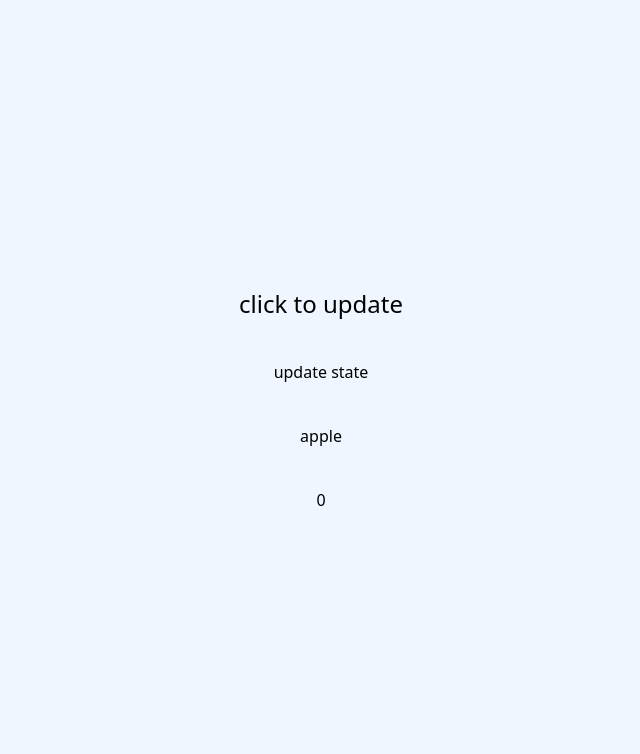
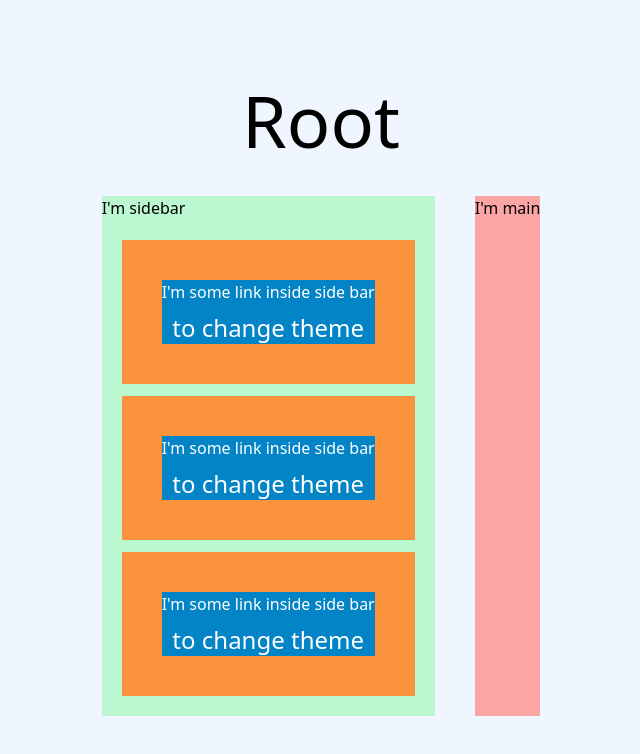
Before and after one commit to GurbanmyradowSerdar/react-lesson, a React (Create React App) app: page / in a window 1280 px wide. Shown: the top 754 px of the page, without its empty margins (319-959 px from the left). Built offline with nearby package versions, Linux system fonts and the light colour scheme.

Commit message:
10 course done

```diff
--- a/src/App.jsx
+++ b/src/App.jsx
@@ -1,25 +1,21 @@
-import { useState } from "react";
-import { stringArray } from "./components/9/data";
-
-let index = 0;
+import ThemeProvider from "./providers/ThemeProvider";
+import Main from "./components/10/main";
+import SideBar from "./components/10/sidebar";
+import AuthProvider from "./providers/AuthProvider";
 
 function App() {
-  const [name, setName] = useState(false);
-
-  function handleClick() {
-    index = index + 1;
-    console.log(index);
-  }
-  console.log("rendered");
-
   return (
     <div className="bg-blue-50 min-h-screen flex flex-col items-center justify-center gap-10">
-      <button className="text-2xl" onClick={handleClick}>
-        click to update
-      </button>
-      <button onClick={() => setName(!name)}>update state</button>
-      {<p>{stringArray[index]}</p>}
-      {index}
+      <p className="text-7xl">Root</p>
+
+      <ThemeProvider>
+        <AuthProvider>
+          <div className="flex gap-10">
+            <SideBar />
+            <Main />
+          </div>
+        </AuthProvider>
+      </ThemeProvider>
     </div>
   );
 }
--- /dev/null
+++ b/src/components/10/main/index.jsx
@@ -0,0 +1,7 @@
+export default function Main() {
+  return (
+    <div className="bg-red-300">
+      <div>I'm main</div>
+    </div>
+  );
+}
--- /dev/null
+++ b/src/components/10/sidebar/index.jsx
@@ -0,0 +1,22 @@
+import { useContext } from "react";
+import OptimizedLink from "./link/OptimizedLink";
+import { ThemeContext } from "../../../providers/ThemeProvider";
+
+export default function SideBar() {
+  const { theme } = useContext(ThemeContext);
+
+  return (
+    <div
+      className={`bg-green-200 ${
+        theme === "light" ? "" : "bg-green-900 text-white"
+      } transition-colors duration-300 ease-in-out`}
+    >
+      <div>I'm sidebar</div>
+      <div className="flex flex-col gap-3 m-5">
+        <OptimizedLink />
+        <OptimizedLink />
+        <OptimizedLink />
+      </div>
+    </div>
+  );
+}
--- /dev/null
+++ b/src/components/10/sidebar/link/OptimizedLink.jsx
@@ -0,0 +1,15 @@
+import { useContext } from "react";
+import { ThemeContext } from "../../../../providers/ThemeProvider";
+import Link from "./index";
+
+function OptimizedLink() {
+  const { setTheme } = useContext(ThemeContext);
+
+  return (
+    <div className="p-10 bg-orange-400">
+      <Link setTheme={setTheme} />
+    </div>
+  );
+}
+
+export default OptimizedLink;
--- /dev/null
+++ b/src/components/10/sidebar/link/index.jsx
@@ -0,0 +1,14 @@
+import { memo } from "react";
+
+function Link({ setTheme }) {
+  return (
+    <div className="bg-sky-600 text-white flex flex-col gap-2">
+      <p>I'm some link inside side bar</p>
+      <button onClick={setTheme} className="text-2xl">
+        to change theme
+      </button>
+    </div>
+  );
+}
+
+export default memo(Link);
--- /dev/null
+++ b/src/providers/AuthProvider.jsx
@@ -0,0 +1,14 @@
+import { createContext, useState } from "react";
+
+export const AuthContext = createContext(null);
+
+export default function AuthProvider({ children }) {
+  const [auth, setAuth] = useState("light");
+
+  const value = {
+    auth,
+    setAuth,
+  };
+
+  return <AuthContext.Provider value={value}>{children}</AuthContext.Provider>;
+}
--- /dev/null
+++ b/src/providers/ThemeProvider.jsx
@@ -0,0 +1,19 @@
+import { createContext, useCallback, useState } from "react";
+import { isLightTheme } from "../utils";
+
+export const ThemeContext = createContext(null);
+
+export default function ThemeProvider({ children }) {
+  const [theme, setTheme] = useState("light");
+
+  const value = {
+    theme,
+    setTheme: useCallback(() => {
+      setTheme((prev) => (isLightTheme(prev) ? "dark" : "light"));
+    }, []),
+  };
+
+  return (
+    <ThemeContext.Provider value={value}>{children}</ThemeContext.Provider>
+  );
+}
--- /dev/null
+++ b/src/utils/index.jsx
@@ -0,0 +1,3 @@
+export function isLightTheme(theme, atLight, atDark) {
+  return theme === "light" ? true : false;
+}
```
Also changed, not shown: courses-app.txt (deleted).
